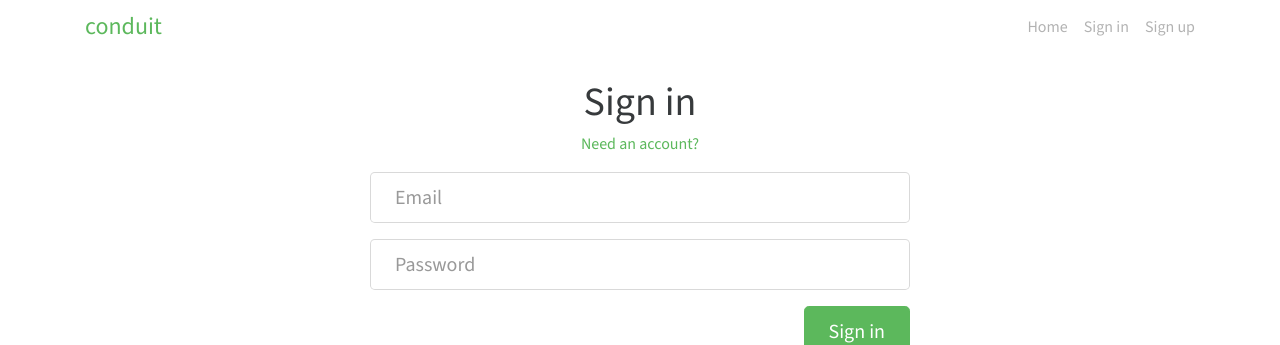
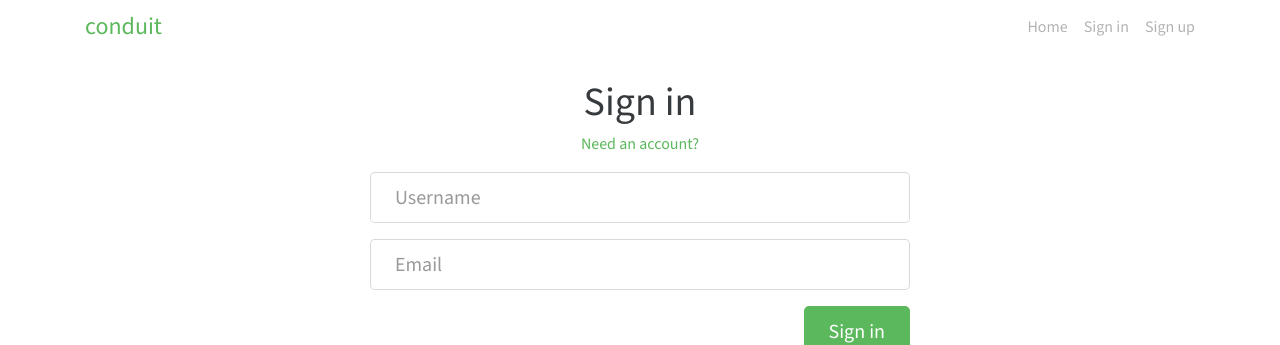
Before and after one commit to wookikiik/realworld-study, a Next.js app: page /login in a window 1280 px wide. Shown: the top 345 px of the page. Built offline with nearby package versions, Linux system fonts and the light colour scheme.

Commit message:
email과 password input 컴포넌트로 분리

```diff
--- a/app/login/page.tsx
+++ b/app/login/page.tsx
@@ -1,21 +1,18 @@
 'use client'
 import Link from "next/link";
 import { useForm, SubmitHandler } from "react-hook-form"
-import UserInfo from "../ui/userInfo";
-
-type Inputs = {
-  email: string
-  password: string
-}
+import InputName from "@/app/ui/inputName";
+import {UserAuthInfo} from "@/app/types";
+import InputEmail from "@/app/ui/inputEmail";
 
 export default function Page() {
   const {
     register,
     handleSubmit,
     formState: { errors },
-  } = useForm<Inputs>()
+  } = useForm<UserAuthInfo>()
 
-  const onSubmit: SubmitHandler<Inputs> = (data) => console.log(data)
+  const onSubmit: SubmitHandler<UserAuthInfo> = (data) => console.log(data)
 
   return (
     <div className="auth-page">
@@ -33,16 +30,8 @@ export default function Page() {
                   <li key={key}>{error.message}</li>
                 ))}
               </ul>
-              <UserInfo />
-              {/* <fieldset className="form-group">
-                <input className="form-control form-control-lg"
-                  type="text" placeholder="Email"
-                  {...register("email", { required: "email required" })} />
-              </fieldset>
-              <fieldset className="form-group">
-                <input className="form-control form-control-lg" type="password" placeholder="Password"
-                  {...register("password", { required: "password required" })} />
-              </fieldset> */}
+              <InputName name="name" register={register}/>
+              <InputEmail name="email" register={register}/>
               <button className="btn btn-lg btn-primary pull-xs-right">Sign in</button>
             </form>
           </div>
--- /dev/null
+++ b/app/types.d.ts
@@ -0,0 +1,5 @@
+export interface UserAuthInfo {
+    name: string,
+    email: string,
+    password: string,
+}
--- /dev/null
+++ b/app/ui/inputEmail.tsx
@@ -0,0 +1,17 @@
+import {Path, UseFormRegister} from "react-hook-form"
+import {UserAuthInfo} from "@/app/types";
+
+type InputEmail = {
+    name: Path<UserAuthInfo>
+    register: UseFormRegister<UserAuthInfo>
+}
+
+export default function InputEmail({name, register}: InputEmail) {
+    return (
+        <fieldset className="form-group">
+            <input className="form-control form-control-lg"
+                   type="password" placeholder="Email"
+                   {...register(name, { required: "email required" })} />
+        </fieldset>
+    )
+}
--- /dev/null
+++ b/app/ui/inputName.tsx
@@ -0,0 +1,17 @@
+import {Path, UseFormRegister} from "react-hook-form"
+import {UserAuthInfo} from "@/app/types";
+
+type InputName = {
+    name: Path<UserAuthInfo>
+    register: UseFormRegister<UserAuthInfo>
+}
+
+export default function InputName({name, register}: InputName) {
+    return (
+        <fieldset className="form-group">
+            <input className="form-control form-control-lg"
+                   type="text" placeholder="Username"
+                   {...register(name, { required: "username required" })} />
+        </fieldset>
+    )
+}
--- a/app/ui/userInfo.tsx
+++ /dev/null
@@ -1,32 +0,0 @@
-import { useForm } from "react-hook-form"
-export default function UserInfo({ hasUserName = false}) {
-
-    type Inputs = {
-        email: string
-        password: string
-        username?: string
-    }
-
-    const {
-        register,
-    } = useForm<Inputs>()
-    return (
-        <>
-            {hasUserName && <fieldset className="form-group">
-                <input className="form-control form-control-lg"
-                    type="text" placeholder="Username"
-                    {...register("username", { required: "username required" })} />
-            </fieldset>}
-
-            <fieldset className="form-group">
-                <input className="form-control form-control-lg"
-                    type="text" placeholder="Email"
-                    {...register("email", { required: "email required" })} />
-            </fieldset>
-            <fieldset className="form-group">
-                <input className="form-control form-control-lg" type="password" placeholder="Password"
-                    {...register("password", { required: "password required" })} />
-            </fieldset>
-        </>
-    )
-}
```
